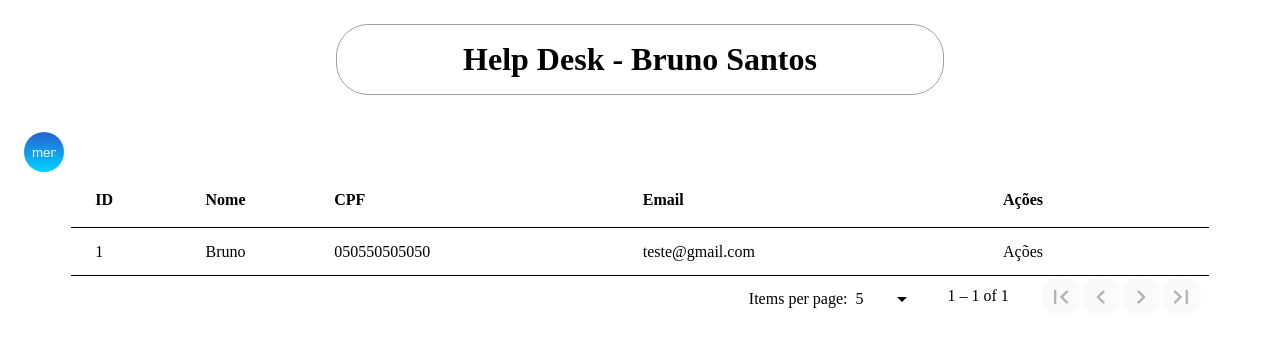
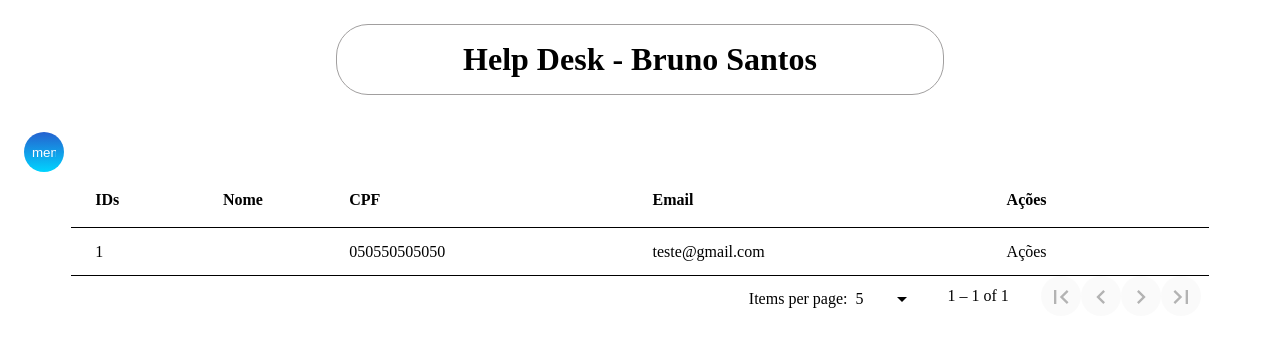
Before and after one commit to Brun0Santos/angular-12, an Angular app: page /tecnicos in a window 1280 px wide. Shown: the top 346 px of the page. Built offline with nearby package versions, Linux system fonts and the light colour scheme; no server answers.

Commit message:
feat: adicionando o componente html

```diff
--- a/src/app/components/tecnico/tecnico-list/tecnico-list.component.html
+++ b/src/app/components/tecnico/tecnico-list/tecnico-list.component.html
@@ -4,14 +4,14 @@
 
       <!-- Position Column -->
       <ng-container matColumnDef="position">
-        <th mat-header-cell *matHeaderCellDef> ID </th>
+        <th mat-header-cell *matHeaderCellDef> IDs </th>
         <td mat-cell *matCellDef="let element"> {{element.id}} </td>
       </ng-container>
 
       <!-- Name Column -->
       <ng-container matColumnDef="name">
         <th mat-header-cell *matHeaderCellDef> Nome </th>
-        <td mat-cell *matCellDef="let element"> {{element.nome}} </td>
+        <td mat-cell *matCellDef="let element"> {{rua}} </td>
       </ng-container>
 
       <!-- Weight Column -->
```
